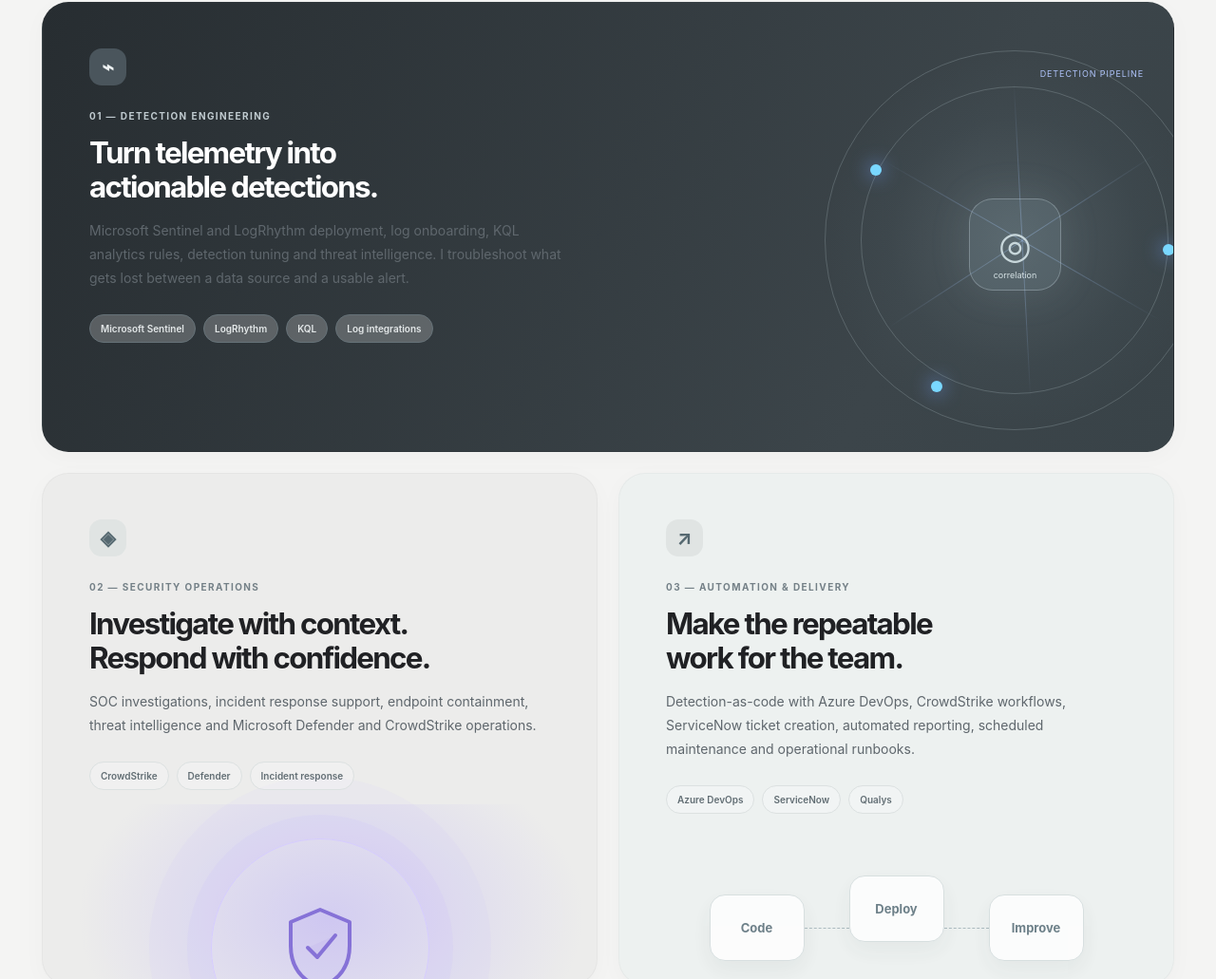
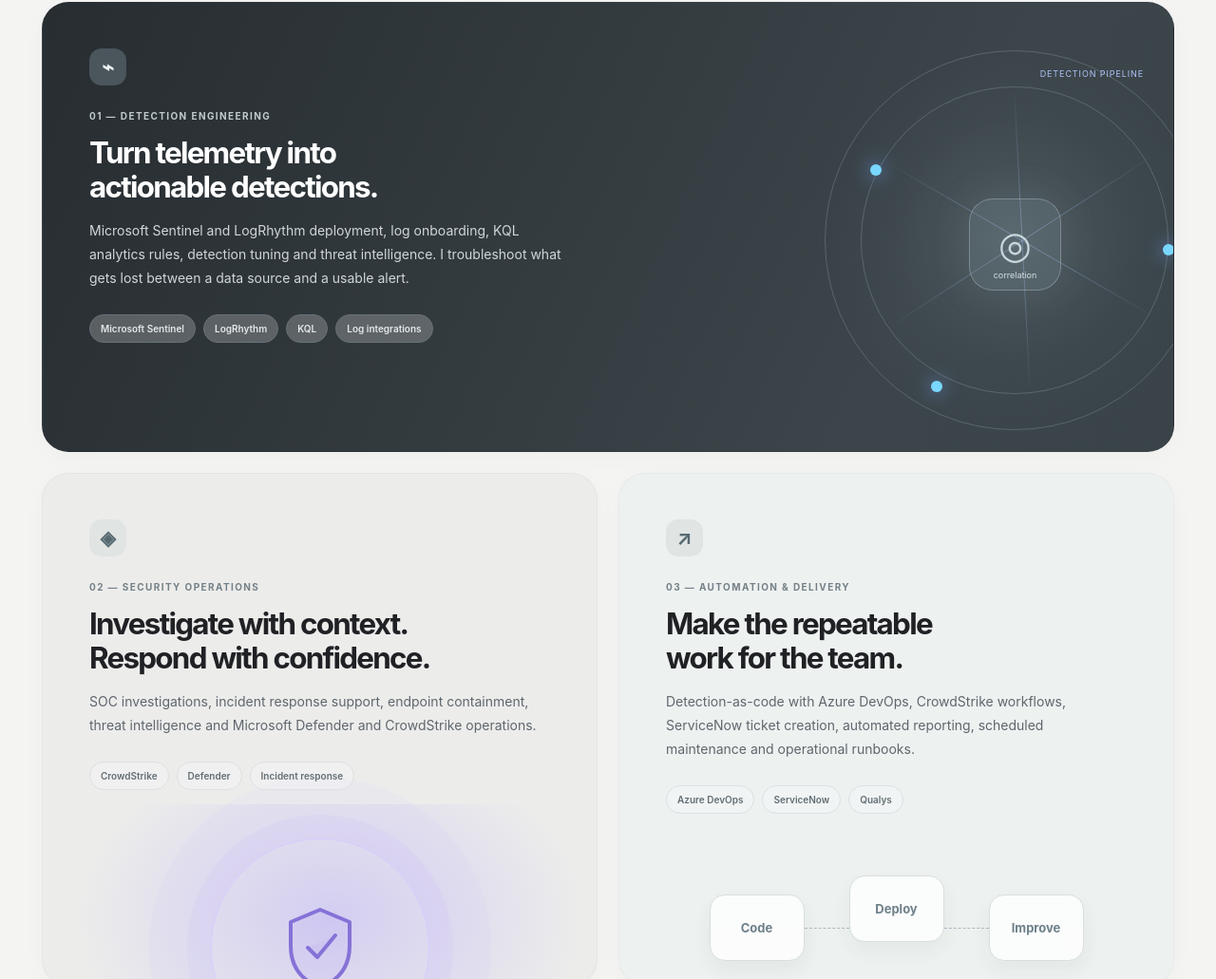
Before and after one commit to syzhomelab/syzhomelab.github.io, a plain HTML site: page index.html in a window 1280 px wide. Shown: the part 2417-3448 px from the top of the page at 95% size. Drawn offline with Linux system fonts and the light colour scheme.

Commit message:
Polish contrast in graphite detection card

```diff
--- a/styles.css
+++ b/styles.css
@@ -124,3 +124,6 @@ a:focus-visible{outline-color:#647f91}
 .contact-subline{color:#afbabc}
 @media(max-width:760px){.capability-footer{left:28px;right:28px;bottom:30px;gap:7px;font-size:9px}.feature-vulnerability,.feature-identity{min-height:495px}.feature-vulnerability .feature-content,.feature-identity .feature-content{padding-bottom:100px}.hero h1{white-space:normal}}
 @media(max-width:445px){.capability-footer{letter-spacing:.055em;font-size:8px}.feature-vulnerability,.feature-identity{min-height:540px}}
+
+/* Keep supporting text legible on the graphite detection card. */
+.feature-card.feature-detection p{color:#d0d7d9}
```
